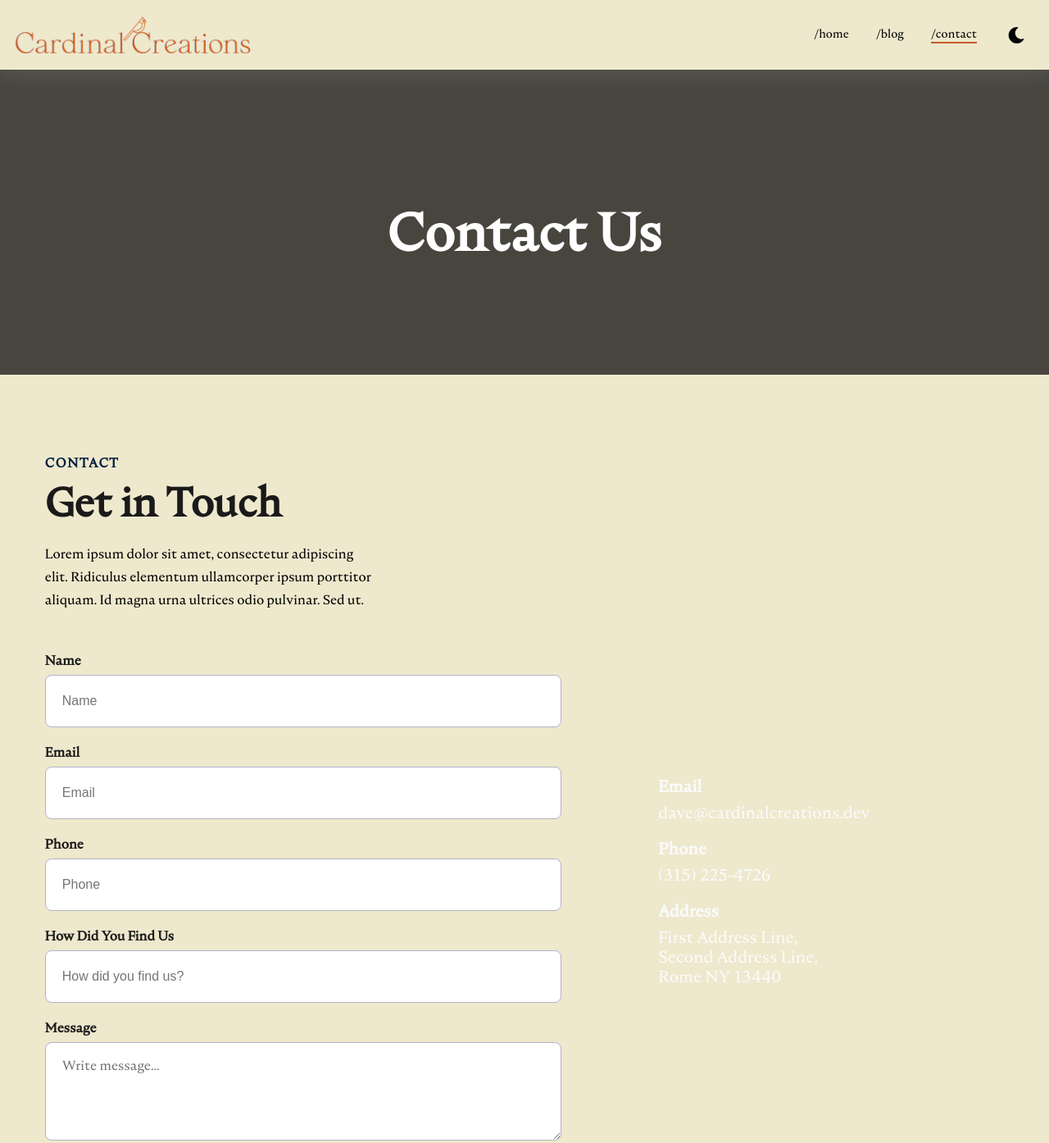
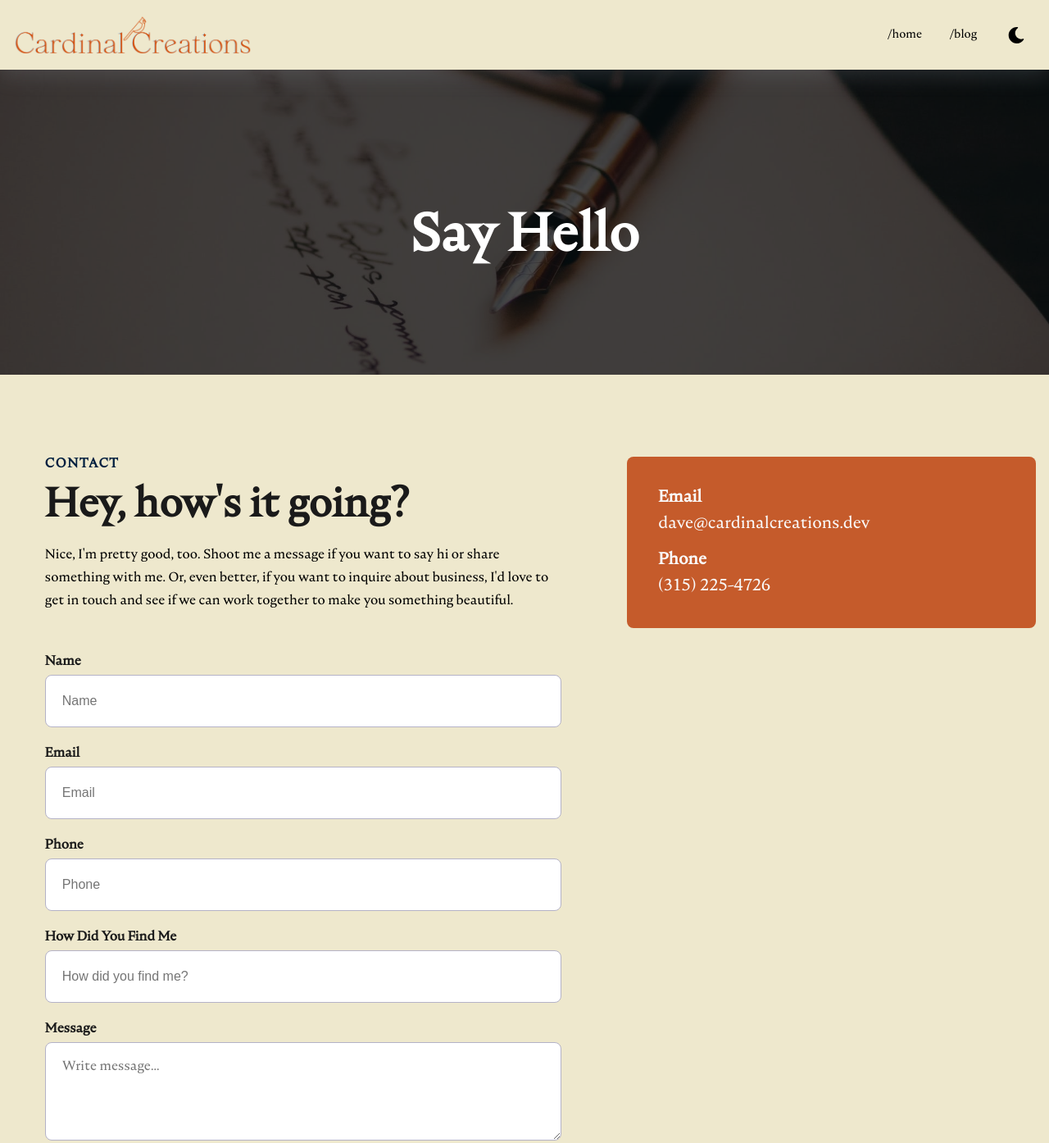
Before and after one commit to dadeeley67/cardinal-creations, an Eleventy site: page src/content/pages/contact.html in a window 1280 px wide. Shown: the top 1394 px of the page at 82% size. Built offline with nearby package versions, Linux system fonts and the light colour scheme; Eleventy itself is replaced by a stand-in of ours; files that its build step writes are made by us from their sources.

Commit message:
Edited footer, enabled netlify form, edited contact page

```diff
--- a/src/_includes/components/footer.html
+++ b/src/_includes/components/footer.html
@@ -62,7 +62,7 @@
     </div>
 
     <div class="credit">
-        <p>Designed and Hand Coded by</p>
+        <p class="tag">Designed and Hand Coded by</p>
         <a href="/" target="_blank" rel="noopener">Cardinal Creations</a>
         <p class="copyright">
             Copyright © 2023 - Present
--- a/src/assets/sass/contact.scss
+++ b/src/assets/sass/contact.scss
@@ -46,7 +46,7 @@
         .cs-text {
             text-align: left;
             /* 404px - 522px */
-            max-width: clamp(25.25rem, 30vw, 32.625rem);
+            // max-width: clamp(25.25rem, 30vw, 32.625rem);
             margin: 0 auto 0 0;
             /* 40px - 48px */
             margin-bottom: clamp(2.5rem, 6.3vw, 3rem);
@@ -54,6 +54,7 @@
 
         #cs-form {
             margin-bottom: calc(40 / 16 * 1rem);
+
             label {
                 font-size: calc(16 / 16 * 1rem);
                 font-weight: 700;
@@ -103,7 +104,7 @@
         }
 
         .cs-right-section {
-            height: calc(320 / 16 * 1rem);
+            // height: calc(320 / 16 * 1rem);
             /* 24px - 40px top & bottom */
             /* 20px - 40px left & right */
             padding: clamp(1.5rem, 3vw, 2.5rem) clamp(1.25rem, 3vw, 2.5rem);
@@ -115,6 +116,7 @@
             position: relative;
             /* cuts off corners on img tag */
             overflow: hidden;
+            background-color: var(--primary);
         }
 
         .cs-header {
@@ -183,11 +185,9 @@
                 content: "";
                 width: 100%;
                 height: 100%;
-                background: linear-gradient(
-                    180deg,
-                    rgba(0, 0, 0, 0) 0%,
-                    rgba(0, 0, 0, 0.8) 100%
-                );
+                background: linear-gradient(180deg,
+                        rgba(0, 0, 0, 0) 0%,
+                        rgba(0, 0, 0, 0.8) 100%);
                 display: block;
                 position: absolute;
                 top: 0;
@@ -241,6 +241,7 @@
 
         #cs-form {
             max-width: calc(630 / 16 * 1rem);
+
             label {
                 width: 100%;
             }
@@ -250,15 +251,15 @@
             width: 40%;
             max-width: calc(542 / 16 * 1rem);
             /* changes to 578px at 1300px wide */
-            height: calc(686 / 16 * 1rem);
+            // height: calc(686 / 16 * 1rem);
             /* prevents flexbox from squishing it */
             flex: none;
 
-            &:hover {
-                .cs-bg-picture {
-                    transform: scale(1.1);
-                }
-            }
+            // &:hover {
+            //     .cs-bg-picture {
+            //         transform: scale(1.1);
+            //     }
+            // }
         }
 
         .cs-block {
@@ -273,6 +274,7 @@
     #cs-contact {
         #cs-form {
             column-gap: calc(0 / 16 * 1rem);
+
             label {
                 width: 48%;
                 max-width: calc(305 / 16 * 1rem);
@@ -293,12 +295,14 @@
 @media only screen and (min-width: 0em) {
     body.dark-mode {
         #cs-contact {
+
             .cs-text,
             .cs-title {
                 color: var(--bodyTextColorWhite);
             }
 
             #cs-form {
+
                 label,
                 input,
                 textarea {
--- a/src/assets/sass/root.scss
+++ b/src/assets/sass/root.scss
@@ -1491,6 +1491,10 @@
         }
 
         .credit {
+            .tag {
+                display: inline-block;
+            }
+
             .copyright {
                 display: inline-block;
             }
--- a/src/content/pages/contact.html
+++ b/src/content/pages/contact.html
@@ -21,11 +21,12 @@ eleventyNavigation:
 <!-- ============================================ -->
 
 <section id="int-hero">
-        <h1 id="home-h">Contact Us</h1>
+    <h1 id="home-h">Say Hello</h1>
     <picture>
-            <source media="(max-width: 600px)" srcset="/assets/images/cabinets2-m.jpg">
-            <source media="(min-width: 601px)" srcset="/assets/images/cabinets2.jpg">
-            <img aria-hidden="true" decoding="async" src="/assets/images/cabinets2.jpg" alt="kitchen cabinets" loading="eager" width="2500" height="1667">
+        <source media="(max-width: 600px)" srcset="/assets/images/writing.jpg">
+        <source media="(min-width: 601px)" srcset="/assets/images/writing.jpg">
+        <img aria-hidden="true" decoding="async" src="/assets/images/writing.jpg" alt="kitchen cabinets" loading="eager"
+            width="2500" height="1667">
     </picture>
 </section>
 
@@ -35,12 +36,14 @@ eleventyNavigation:
 
 <section id="cs-contact">
     <div class="cs-container">
-            <form id="cs-form" name="Contact Form" method="post">
+        <form id="cs-form" name="Contact Form" method="post" data-netlify="true">
             <div class="cs-content">
                 <span class="cs-topper">Contact</span>
-                    <h2 class="cs-title">Get in Touch</h2>
+                <h2 class="cs-title">Hey, how's it going?</h2>
                 <p class="cs-text">
-                        Lorem ipsum dolor sit amet, consectetur adipiscing elit. Ridiculus elementum ullamcorper ipsum porttitor aliquam. Id magna urna ultrices odio pulvinar. Sed ut.
+                    Nice, I'm pretty good, too. Shoot me a message if you want to say hi or share
+                    something with me. Or, even better, if you want to inquire about business, I'd love to get in touch
+                    and see if we can work together to make you something beautiful.
                 </p>
             </div>
             <label>
@@ -56,8 +59,8 @@ eleventyNavigation:
                 <input required type="text" id="phone" name="phone" placeholder="Phone">
             </label>
             <label>
-                    How Did You Find Us
-                    <input type="text" id="find" name="find-us" placeholder="How did you find us?">
+                How Did You Find Me
+                <input type="text" id="find" name="find-us" placeholder="How did you find me?">
             </label>
             <label class="cs-label-message">
                 Message
@@ -66,6 +69,11 @@ eleventyNavigation:
             <button class="cs-button-solid" type="submit">Submit Message</button>
         </form>
         <div class="cs-right-section">
+            <!-- <picture class="cs-bg-picture">
+                <source media="(min-width: 601px)" srcset="/assets/images/skyscraper.jpg">
+                <img aria-hidden="true" decoding="async" src="/assets/images/skyscraper.jpg" alt="building"
+                    loading="lazy" width="2500" height="1667">
+            </picture> -->
             <!--Email-->
             <span class="cs-header">Email</span>
             <a class="cs-link" href="mailto:{{client.email}}">{{client.email}}</a>
@@ -73,24 +81,25 @@ eleventyNavigation:
             <span class="cs-header">Phone</span>
             <a class="cs-link" href="tel:{{client.phoneForTel}}">{{client.phoneFormatted}}</a>
             <!--Address-->
-                <span class="cs-header">Address</span>
+            <!-- <span class="cs-header">Address</span>
             <a class="cs-link" href="{{client.address.mapLink}}">
                 {{client.address.lineOne}},
-                    <br/>
+                <br />
                 {{client.address.lineTwo}},
-                    <br/>
+                <br />
                 <span class="cs-block">
                     {{client.address.city}}
                     {{client.address.state}}
                     {{client.address.zip}}
                 </span>
-                </a>
+            </a> -->
 
             <!-- Background Image-->
-                <picture class="cs-bg-picture">
+            <!-- <picture class="cs-bg-picture">
                 <source media="(min-width: 601px)" srcset="/assets/images/skyscraper.jpg">
-                    <img aria-hidden="true" decoding="async" src="/assets/images/skyscraper.jpg" alt="building" loading="lazy" width="2500" height="1667">
-                </picture>
+                <img aria-hidden="true" decoding="async" src="/assets/images/skyscraper.jpg" alt="building"
+                    loading="lazy" width="2500" height="1667">
+            </picture> -->
 
         </div>
     </div>
```
Also changed, not shown: src/_includes/components/cta.html (+3 -3 lines), src/assets/css/contact.css, src/assets/css/root.css, src/assets/images/writing.jpg (added), 2 other files. Lines whose indentation alone changed are shown as unchanged.
